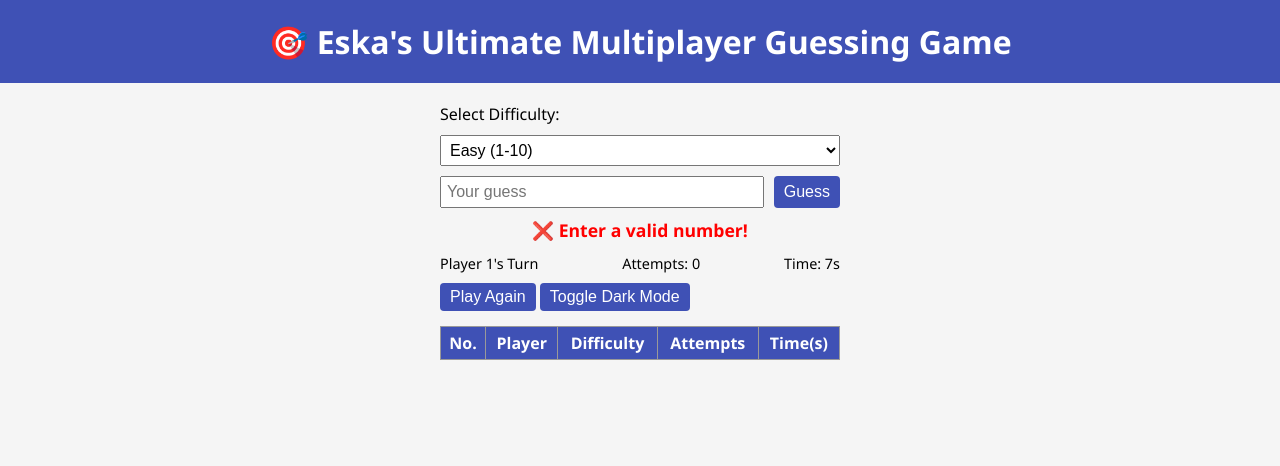
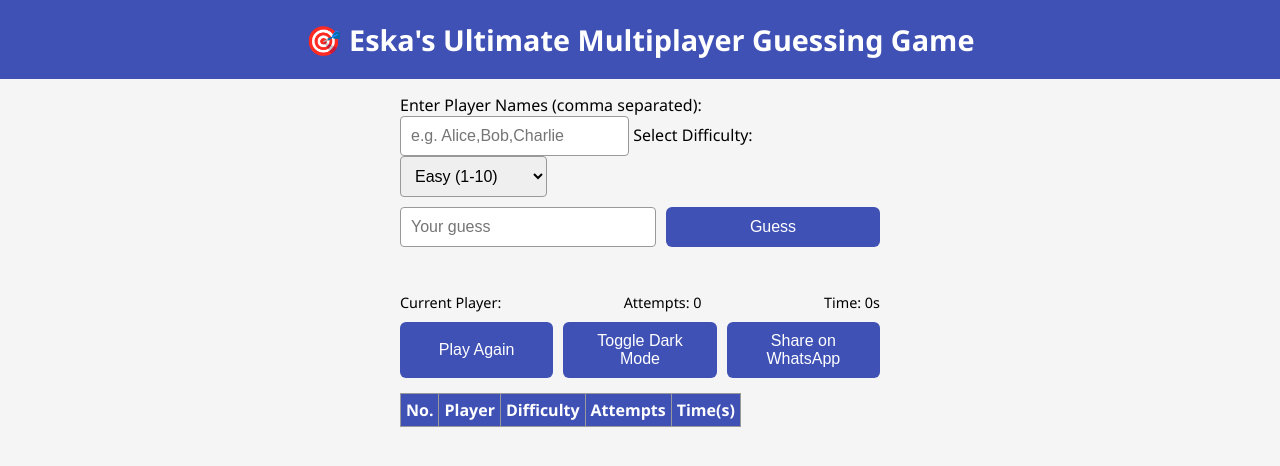
Before and after one commit to Eska3210/JavaGame, a plain HTML site: page index.html in a window 1280 px wide. Both pictures are taken after a click on the button "Guess". Drawn offline with Linux system fonts and the light colour scheme.

Commit message:
Refactor index.html for improved layout and functionality
Refactor HTML structure and styles for better layout and usability. Added player name input, improved button styles, and enhanced scoreboard functionality.

```diff
--- a/index.html
+++ b/index.html
@@ -15,26 +15,85 @@
     --wrong: #ff9800;
 }
 body {
-    margin:0; font-family: 'Segoe UI', sans-serif;
+    margin:0;
+    font-family: 'Segoe UI', sans-serif;
     background-color: var(--bg-light);
     color: var(--text-light);
-    display: flex; flex-direction: column; align-items: center;
+    display: flex;
+    flex-direction: column;
+    align-items: center;
     min-height: 100vh;
     transition: background-color 0.3s, color 0.3s;
 }
-header { text-align:center; padding:20px; background-color: var(--accent); color:#fff; width:100%; }
-h1 { margin:0; font-size:2rem; }
-.container { padding:20px; max-width:400px; width:100%; }
-.input-row { margin-top:10px; display:flex; justify-content:center; gap:10px; }
-input[type="number"] { font-size:1rem; padding:5px; flex:1; }
-button { font-size:1rem; padding:5px 10px; cursor:pointer; border:none; background-color: var(--accent); color:#fff; border-radius:4px; }
+header {
+    text-align:center;
+    padding:20px;
+    background-color: var(--accent);
+    color:#fff;
+    width:100%;
+}
+h1 { margin:0; font-size:1.8rem; }
+.container {
+    padding:15px;
+    max-width:480px;
+    width:95%;
+}
+.input-row {
+    margin-top:10px;
+    display:flex;
+    flex-wrap:wrap;
+    gap:10px;
+    justify-content:center;
+}
+input[type="number"], input[type="text"], select {
+    font-size:1rem;
+    padding:10px;
+    flex:1 1 120px;
+    min-width:100px;
+    border-radius:4px;
+    border:1px solid #999;
+}
+button {
+    font-size:1rem;
+    padding:10px 15px;
+    cursor:pointer;
+    border:none;
+    background-color: var(--accent);
+    color:#fff;
+    border-radius:6px;
+    flex:1 1 100px;
+    min-width:100px;
+}
 button:hover { opacity:0.85; }
-select { font-size:1rem; padding:5px; margin-top:10px; width:100%; }
-.feedback { margin-top:10px; font-weight:bold; font-size:1.1rem; text-align:center; min-height:1.5em; }
-.stats { margin-top:10px; display:flex; justify-content:space-between; font-size:0.9rem; }
-table { width:100%; margin-top:15px; border-collapse: collapse; }
-th, td { border:1px solid #999; padding:5px; text-align:center; }
+.feedback {
+    margin-top:10px;
+    font-weight:bold;
+    font-size:1.1rem;
+    text-align:center;
+    min-height:1.5em;
+    word-wrap: break-word;
+}
+.stats {
+    margin-top:10px;
+    display:flex;
+    flex-wrap:wrap;
+    justify-content:space-between;
+    font-size:0.9rem;
+}
+table {
+    width:100%;
+    margin-top:15px;
+    border-collapse: collapse;
+    overflow-x:auto;
+    display:block;
+}
+th, td {
+    border:1px solid #999;
+    padding:5px;
+    text-align:center;
+}
 th { background-color: var(--accent); color:#fff; }
+.current { background-color: #ffd54f; }
 .dark { background-color: var(--bg-dark); color: var(--text-dark); }
 .dark th { background-color: var(--accent); }
 </style>
@@ -47,6 +106,9 @@ th { background-color: var(--accent); color:#fff; }
 
 <div class="container">
 
+<label for="playerNames">Enter Player Names (comma separated):</label>
+<input type="text" id="playerNames" placeholder="e.g. Alice,Bob,Charlie">
+
 <label for="difficulty">Select Difficulty:</label>
 <select id="difficulty">
     <option value="10">Easy (1-10)</option>
@@ -55,20 +117,23 @@ th { background-color: var(--accent); color:#fff; }
 </select>
 
 <div class="input-row">
-    <input type="number" id="guessInput" placeholder="Your guess">
+    <input type="number" id="guessInput" placeholder="Your guess" min="1">
     <button id="guessBtn">Guess</button>
 </div>
 
 <div class="feedback" id="feedback"></div>
 
 <div class="stats">
-    <span id="playerTurn">Player 1's Turn</span>
+    <span id="playerTurn">Current Player: </span>
     <span id="attempts">Attempts: 0</span>
     <span id="timer">Time: 0s</span>
 </div>
 
-<button id="playAgainBtn" style="margin-top:10px;">Play Again</button>
-<button id="toggleDarkBtn" style="margin-top:10px;">Toggle Dark Mode</button>
+<div class="input-row" style="margin-top:10px;">
+    <button id="playAgainBtn">Play Again</button>
+    <button id="toggleDarkBtn">Toggle Dark Mode</button>
+    <button id="shareBtn">Share on WhatsApp</button>
+</div>
 
 <table id="scoreboard">
 <thead>
@@ -81,9 +146,11 @@ th { background-color: var(--accent); color:#fff; }
 
 <script>
 let secretNumber, attempts, timerInterval, secondsElapsed, maxNumber;
-let currentPlayer = 1;
+let players = [];
+let currentPlayerIndex = 0;
 let scores = [];
 
+const playerNamesInput = document.getElementById("playerNames");
 const guessInput = document.getElementById("guessInput");
 const guessBtn = document.getElementById("guessBtn");
 const feedback = document.getElementById("feedback");
@@ -92,20 +159,27 @@ const timerSpan = document.getElementById("timer");
 const difficultySelect = document.getElementById("difficulty");
 const playAgainBtn = document.getElementById("playAgainBtn");
 const toggleDarkBtn = document.getElementById("toggleDarkBtn");
+const shareBtn = document.getElementById("shareBtn");
 const scoreboardBody = document.querySelector("#scoreboard tbody");
 const playerTurnSpan = document.getElementById("playerTurn");
 
 function startGame() {
+    const names = playerNamesInput.value.split(',').map(n => n.trim()).filter(n => n);
+    if(names.length < 1) { alert("Please enter at least one player name!"); return; }
+    players = names;
+    currentPlayerIndex = 0;
+
     maxNumber = parseInt(difficultySelect.value);
     secretNumber = Math.floor(Math.random() * maxNumber) + 1;
+    guessInput.max = maxNumber;
+
     attempts = 0;
     secondsElapsed = 0;
-    currentPlayer = 1;
 
     feedback.textContent = "Start guessing!";
     attemptsSpan.textContent = "Attempts: 0";
     timerSpan.textContent = "Time: 0s";
-    playerTurnSpan.textContent = "Player 1's Turn";
+    playerTurnSpan.textContent = `Current Player: ${players[currentPlayerIndex]}`;
     guessInput.value = "";
 
     clearInterval(timerInterval);
@@ -113,13 +187,17 @@ function startGame() {
         secondsElapsed++;
         timerSpan.textContent = "Time: " + secondsElapsed + "s";
     }, 1000);
+
+    updateScoreboard();
 }
-startGame();
+playAgainBtn.addEventListener("click", startGame);
 
 guessBtn.addEventListener("click", () => {
-    const guess = Number(guessInput.value);
-    if (isNaN(guess) || guess < 1 || guess > maxNumber) {
-        feedback.textContent = "❌ Enter a valid number!";
+    if(players.length === 0) { alert("Please start the game with player names!"); return; }
+
+    const guess = parseInt(guessInput.value.trim());
+    if(isNaN(guess) || guess < 1 || guess > maxNumber) {
+        feedback.textContent = `❌ Enter a number between 1 and ${maxNumber}!`;
         feedback.style.color = "red";
         return;
     }
@@ -127,20 +205,21 @@ guessBtn.addEventListener("click", () => {
     attempts++;
     attemptsSpan.textContent = "Attempts: " + attempts;
 
-    if (guess === secretNumber) {
-        feedback.textContent = `🎉 Player ${currentPlayer} guessed correctly!`;
+    const currentPlayer = players[currentPlayerIndex];
+
+    if(guess === secretNumber) {
+        feedback.textContent = `🎉 ${currentPlayer} guessed correctly!`;
         feedback.style.color = "green";
 
         scores.push({
-            player: `Player ${currentPlayer}`,
+            player: currentPlayer,
             difficulty: difficultySelect.options[difficultySelect.selectedIndex].text,
             attempts,
             time: secondsElapsed
         });
 
-        updateScoreboard();
         clearInterval(timerInterval);
-    } else if (guess < secretNumber) {
+    } else if(guess < secretNumber) {
         feedback.textContent = "Higher!";
         feedback.style.color = "#ff9800";
     } else {
@@ -148,24 +227,40 @@ guessBtn.addEventListener("click", () => {
         feedback.style.color = "#ff9800";
     }
 
-    // Switch player turn
-    currentPlayer = currentPlayer === 1 ? 2 : 1;
-    playerTurnSpan.textContent = `Player ${currentPlayer}'s Turn`;
+    // Switch player
+    currentPlayerIndex = (currentPlayerIndex + 1) % players.length;
+    playerTurnSpan.textContent = `Current Player: ${players[currentPlayerIndex]}`;
 
     guessInput.value = "";
     guessInput.focus();
+
+    updateScoreboard();
 });
 
-playAgainBtn.addEventListener("click", startGame);
-toggleDarkBtn.addEventListener("click", () => {
-    document.body.classList.toggle("dark");
+toggleDarkBtn.addEventListener("click", () => { document.body.classList.toggle("dark"); });
+
+// Share results on WhatsApp
+shareBtn.addEventListener("click", () => {
+    if(scores.length === 0) { alert("No scores to share yet!"); return; }
+    let message = "🎯 Ultimate Multiplayer Guessing Game Scores:\n";
+    scores.forEach((s,i)=>{
+        message += `${i+1}. ${s.player} | ${s.difficulty} | Attempts: ${s.attempts} | Time: ${s.time}s\n`;
+    });
+    const whatsappURL = `https://wa.me/?text=${encodeURIComponent(message)}`;
+    window.open(whatsappURL, "_blank");
 });
 
 function updateScoreboard() {
     scoreboardBody.innerHTML = "";
-    scores.forEach((s,i)=>{
+    players.forEach((p,i)=>{
         const tr = document.createElement("tr");
-        tr.innerHTML = `<td>${i+1}</td><td>${s.player}</td><td>${s.difficulty}</td><td>${s.attempts}</td><td>${s.time}</td>`;
+        const playerScore = scores.find(s => s.player === p);
+        tr.innerHTML = `<td>${i+1}</td>
+                        <td>${p}</td>
+                        <td>${playerScore ? playerScore.difficulty : '-'}</td>
+                        <td>${playerScore ? playerScore.attempts : '-'}</td>
+                        <td>${playerScore ? playerScore.time : '-'}</td>`;
+        if(i === currentPlayerIndex) tr.classList.add("current");
         scoreboardBody.appendChild(tr);
     });
 }
```
